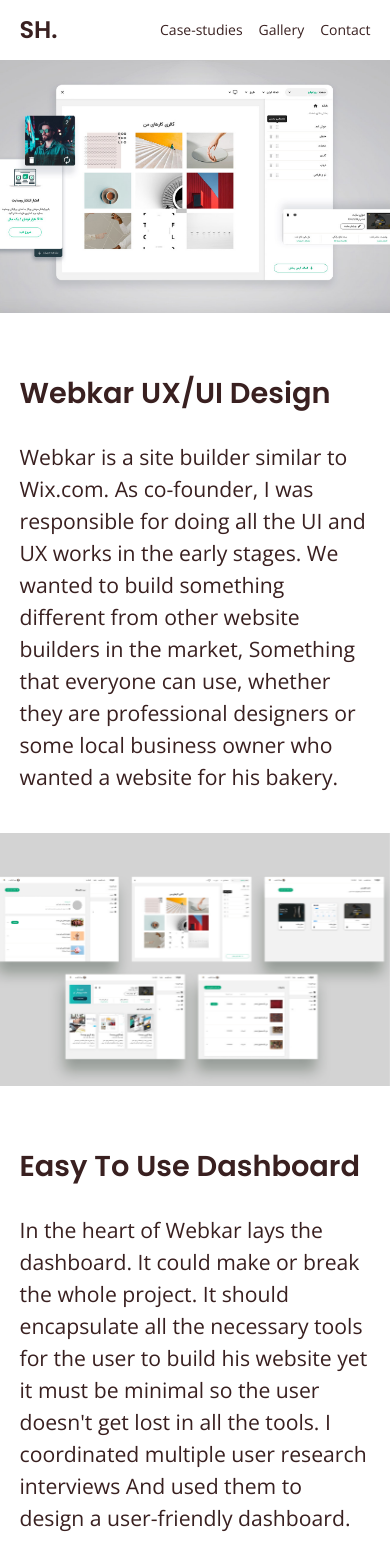
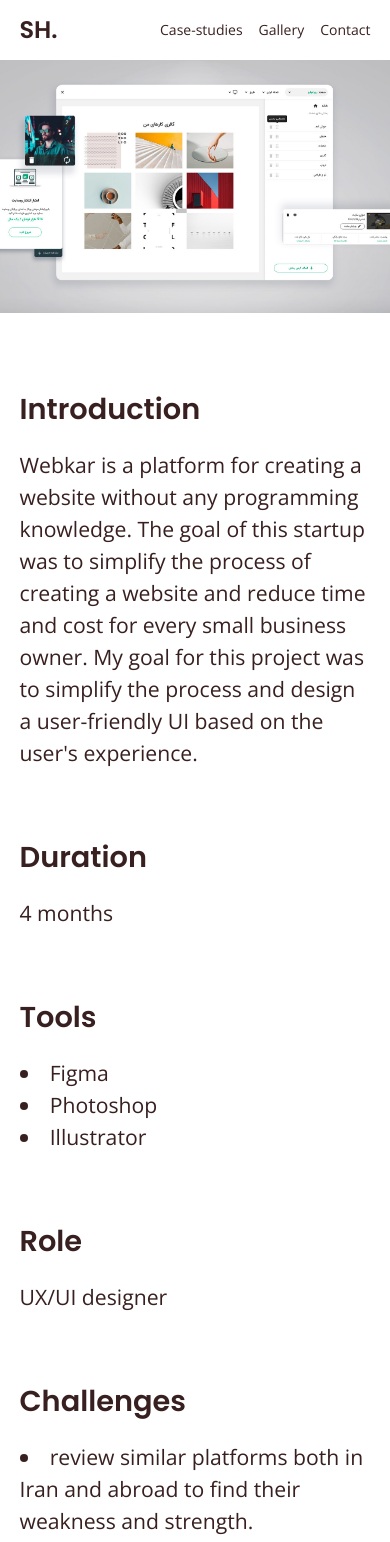
Before and after one commit to alicmp/webkar-landing-v2, a Nuxt app: page /case-studies/webkaar in a window 390 px wide. Shown: the top 1542 px of the page. Built offline with nearby package versions, Linux system fonts and the light colour scheme.

Commit message:
changed webkar case study design

```diff
--- a/assets/sass/_styles.scss
+++ b/assets/sass/_styles.scss
@@ -58,8 +58,16 @@
   line-height: 6rem;
 }
 
+ul {
+  list-style-position: inside;
+}
+
+.mt-2 {
+  margin-top: 2rem;
+}
+
 .mt-4 {
-  margin-top: 2rem;
+  margin-top: 4rem;
 }
 
 @media (max-width: 860px) {
--- a/pages/case-studies/webkaar.vue
+++ b/pages/case-studies/webkaar.vue
@@ -17,65 +17,155 @@
     </header>
 
     <div class="container anim">
-      <div class="text pull-right">
-        <h3>Webkar UX/UI Design</h3>
-        <p>
-          Webkar is a site builder similar to Wix.com. As co-founder, I was
-          responsible for doing all the UI and UX works in the early stages. We
-          wanted to build something different from other website builders in the
-          market, Something that everyone can use, whether they are professional
-          designers or some local business owner who wanted a website for his
-          bakery.
-        </p>
+      <div class="text">
+        <div class="mt-4">
+          <h3>Introduction</h3>
+          <p>
+            Webkar is a platform for creating a website without any programming
+            knowledge. The goal of this startup was to simplify the process of
+            creating a website and reduce time and cost for every small business
+            owner. My goal for this project was to simplify the process and design
+            a user-friendly UI based on the user's experience.
+          </p>
+          </div>
+          <div class="mt-4">
+            <h3>Duration</h3>
+            <p>
+              4 months
+            </p>
+          </div>
+          <div class="mt-4">
+            <h3>Tools</h3>
+            <p>
+              <ul>
+                <li>
+                Figma
+                </li>
+                <li>
+                Photoshop
+                </li>
+                <li>
+                Illustrator
+                </li>
+              </ul>
+            </p>
+          </div>
+          <div class="mt-4">
+            <h3>Role</h3>
+            <p>UX/UI designer</p>
+          </div>
+          <div class="mt-4">
+            <h3>Challenges</h3>
+            <p>
+              <ul>
+                <li>
+                  review similar
+                platforms both in Iran and abroad to find their weakness and strength.
+                </li>
+                <li>
+                  Simplify the user experience for working with the dashboard and
+                editor.
+                </li>
+              </ul>
+            </p>
+          </div>
       </div>
     </div>
 
-    <div class="full-width-image anim">
+    <div class="container anim">
       <img
         src="@/assets/img/projects/webkar/webkar-1.jpg"
         alt="Webkaar Design"
-        class="large-image"
+        class="large-image mt-4"
       />
     </div>
 
-    <div class="container anim">
-      <div class="text pull-left">
-        <h3>Easy To Use Dashboard</h3>
+    <div class="container">
+      <div class="text full-height-text pull-right anim mt-4">
+        <h3>My Workflow</h3>
         <p>
-          In the heart of Webkar lays the dashboard. It
-          could make or break the whole project. It should encapsulate all the
-          necessary tools for the user to build his website yet it must be
-          minimal so the user doesn't get lost in all the tools. I coordinated
-          multiple user research interviews And used them to design a
-          user-friendly dashboard.
+          In the beginning, I analyzed similar platforms, categorized priorities for the job,
+          and designed the user flow in addition to the low-fidelity wireframe.
         </p>
+      </div>
+      <div class="full-width-image anim mt-2">
+        <img
+          src="@/assets/img/projects/webkar/user-flow-1.jpg"
+          alt="Webkaar User Flow"
+          class="large-image"
+        />
       </div>
     </div>
 
     <div class="container">
-      <div class="image-gallery">
+      <div class="text full-height-text anim mt-4">
+        <p>
+            Next, I worked on Webkar's branding including choosing the typeface,
+          designing the logo and color pallet.
+          </p>
+      </div>
+      <div class="full-width-image anim mt-2">
         <img
           src="@/assets/img/projects/webkar/webkaar-2.jpg"
           alt="Webkaar Design"
           class="item-1 large-image anim"
         />
+      </div>
+      <div class="two-row-image anim mt-2">
         <img
-          src="@/assets/img/projects/webkar/webkaar-component.jpg"
-          alt="Webkaar Components"
-          class="item-1 large-image anim"
+          src="@/assets/img/projects/webkar/webkaar-logo.jpg"
+          alt="Webkaar Logo"
+          class="item-3 anim"
         />
         <img
           src="@/assets/img/projects/webkar/webkaar-3.jpg"
           alt="Webkaar Design"
           class="item-2 anim"
         />
+      </div>
+    </div>
+
+
+    <div class="container">
+      <div class="text full-height-text pull-right anim mt-4">
+        <p>After taking care of the color
+          pallet and font I started to create the UI Kit and design the
+          components and pages. All pages (except the editor) are designed in 3
+          sizes (Full HD, HD, Mobile). I worked closely with developers to
+          ensure everything was going as we planned.</p>
+      </div>
+      <div class="full-width-image anim mt-2">
+        <img
+          src="@/assets/img/projects/webkar/webkaar-component.jpg"
+          alt="Webkaar Components"
+          class="item-1 large-image anim"
+        />
+      </div>
+      <div class="two-row-image anim mt-2">
         <img
           src="@/assets/img/projects/webkar/webkaar-logo.jpg"
           alt="Webkaar Logo"
           class="item-3 anim"
         />
+        <img
+          src="@/assets/img/projects/webkar/webkaar-3.jpg"
+          alt="Webkaar Design"
+          class="item-2 anim"
+        />
       </div>
     </div>
+
+    <div class="container">
+      <div class="text full-height-text anim mt-4">
+        <p>
+            Finally, I started user
+          testing with five candidates and gathered user data. With help of
+          developers, we analyzed the user's behavior to choose the best method
+          and increased user's satisfaction.
+          </p>
+      </div>
+    </div>
+
   </article>
 </template>
 
@@ -90,8 +180,7 @@
         {
           hid: "description",
           name: "description",
-          content:
-            "I design (UI/UX) your ideas and make them reality.",
+          content: "I design (UI/UX) your ideas and make them reality.",
         },
       ],
     };
@@ -113,12 +202,22 @@
 }
 .text {
   max-width: 838px;
-  padding: 10.43rem 0 15.37rem 0;
+  p {
+    margin-top: 1rem;
+  }
+}
+.full-height-text {
+  padding: 10.43rem 0 6.37rem 0;
   @media (max-width: 860px) {
     padding: 3rem 0 2.5rem 0;
   }
-  p {
-    margin-top: 1.5rem;
+}
+.two-row-image {
+  display: grid;
+  gap: 2rem;
+  grid-auto-flow: column;
+  @media (max-width: 860px) {
+    grid-auto-flow: row;
   }
 }
 .pull-right {
```
Also changed, not shown: assets/img/projects/webkar/user-flow-1.jpg (added).
